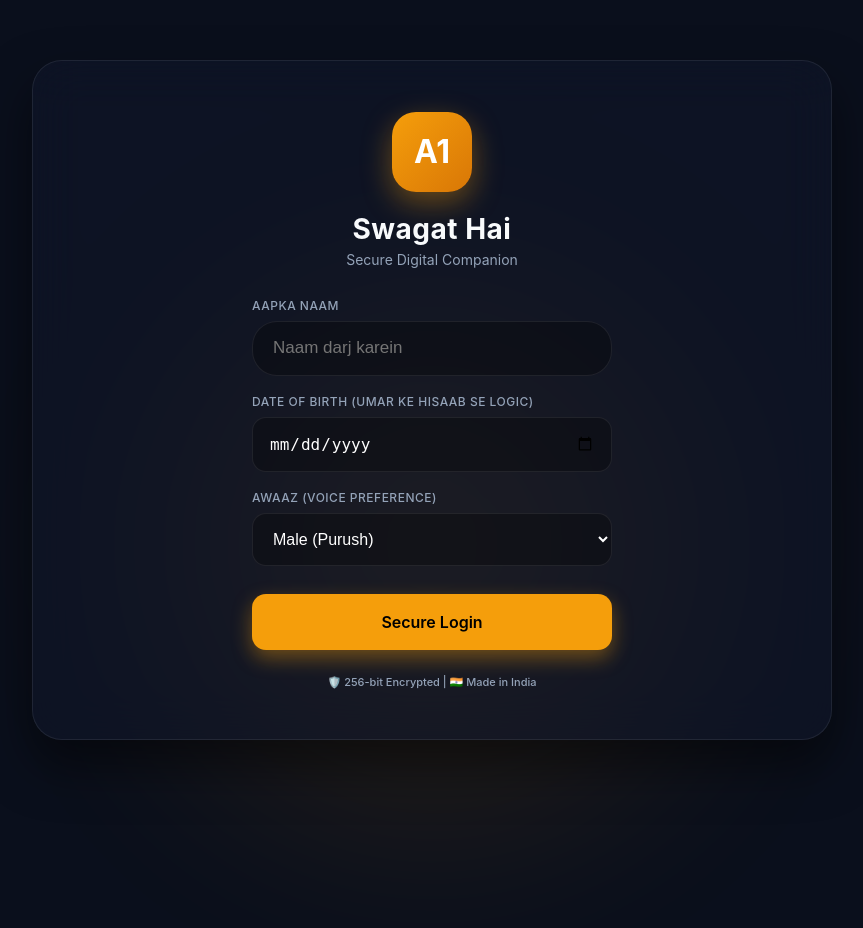
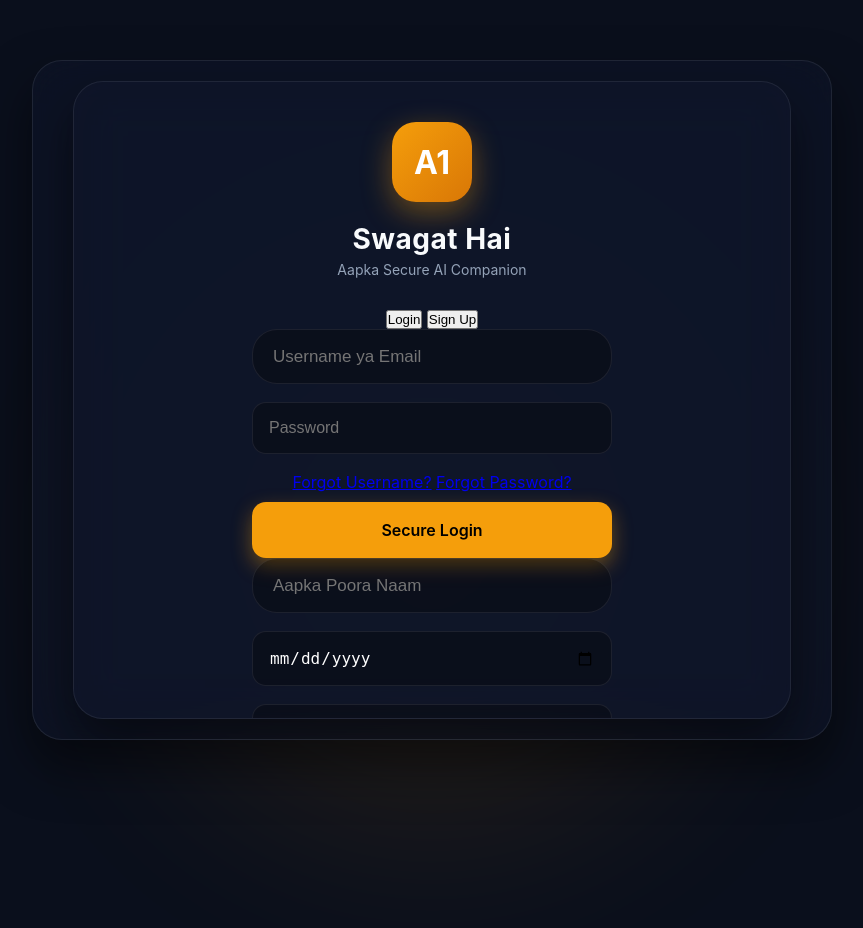
Before and after one commit to Pawan7489/One, a Flask app: page / in a window 1280 px wide. Shown: the whole page, without its empty margins (208-1071 px from the left). Run offline with Flask 3, Linux system fonts and the light colour scheme.

Commit message:
Update index.html

```diff
--- a/templates/index.html
+++ b/templates/index.html
@@ -11,34 +11,100 @@
     <div class="ambient-bg-glow"></div>
 
     <div class="main-wrapper">
+        <div class="main-wrapper">
 
-        <div id="login-screen" class="app-screen">
+        <div id="auth-screen" class="app-screen">
             <div class="login-content">
                 <div class="logo-box aura-glow">A1</div>
                 <h1 class="welcome-text">Swagat Hai</h1>
-                <p class="subtitle">Secure Digital Companion</p>
+                <p class="subtitle">Aapka Secure AI Companion</p>
 
-                <form id="login-form">
+                <div class="auth-tabs">
+                    <button id="tab-login" class="auth-tab active">Login</button>
+                    <button id="tab-signup" class="auth-tab">Sign Up</button>
+                </div>
+
+                <form id="login-form" class="auth-form">
                     <div class="input-field">
-                        <label>Aapka Naam</label>
-                        <input type="text" id="user-name" required placeholder="Naam darj karein">
+                        <input type="text" id="login-username" required placeholder="Username ya Email">
                     </div>
                     <div class="input-field">
-                        <label>Date of Birth (Umar ke hisaab se logic)</label>
-                        <input type="date" id="user-dob" required>
+                        <input type="password" id="login-password" required placeholder="Password">
                     </div>
-                    <div class="input-field">
-                        <label>Awaaz (Voice Preference)</label>
-                        <select id="user-gender">
-                            <option value="male">Male (Purush)</option>
-                            <option value="female">Female (Mahila)</option>
-                        </select>
+                    <div class="forgot-links">
+                        <a href="#">Forgot Username?</a>
+                        <a href="#">Forgot Password?</a>
                     </div>
                     <button type="submit" class="btn-primary apple-btn">Secure Login</button>
                 </form>
-                <div class="trust-badge">🛡️ 256-bit Encrypted | 🇮🇳 Made in India</div>
+
+                <form id="signup-form" class="auth-form hidden">
+                    <div class="input-field">
+                        <input type="text" id="reg-name" required placeholder="Aapka Poora Naam">
+                    </div>
+                    <div class="input-row">
+                        <div class="input-field w-50">
+                            <input type="date" id="reg-dob" required title="Date of Birth">
+                        </div>
+                        <div class="input-field w-50">
+                            <select id="reg-gender">
+                                <option value="male">Male (Purush)</option>
+                                <option value="female">Female (Mahila)</option>
+                            </select>
+                        </div>
+                    </div>
+                    <div class="input-field">
+                        <input type="text" id="reg-username" required placeholder="Naya Username banayein">
+                    </div>
+                    <div class="input-field">
+                        <input type="password" id="reg-password" required placeholder="Naya Password">
+                    </div>
+                    <button type="submit" class="btn-primary apple-btn">Create Account</button>
+                </form>
+
+                <div class="social-divider"><span>OR CONTINUE WITH</span></div>
+                <div class="social-logins">
+                    <button class="social-btn apple-btn">🌐 Google</button>
+                    <button class="social-btn apple-btn">🐙 GitHub</button>
+                    <button class="social-btn apple-btn">📱 Mobile OTP</button>
+                </div>
+
             </div>
         </div>
+
+        <div id="chat-screen" class="app-screen hidden">
+            <div class="header">
+                <div class="logo-text">A1</div>
+                <div class="mode-badge" id="persona-badge">Mode: Active</div>
+            </div>
+
+            <div class="hologram-stage">
+                <div class="hologram-container" id="hologram">
+                    <div class="aura-ring ring-1"></div>
+                    <div class="aura-ring ring-2"></div>
+                    <div class="hologram-core">A1</div>
+                </div>
+                <p id="status-text">Ready...</p>
+            </div>
+
+            <div class="chat-box" id="chat-box">
+                </div>
+
+            <div class="input-area">
+                <button id="mic-btn" class="mic-btn apple-btn">🎤</button>
+                <input type="text" id="user-input" placeholder="Message ya command dijiye..." autocomplete="off">
+                <button id="send-btn" class="send-btn apple-btn">Send</button>
+            </div>
+
+            <div class="security-footer">
+                <span class="shield">🛡️ End-to-End Encrypted</span> •
+                <span class="india">🇮🇳 Proudly Made in India</span> •
+                <span class="text-green">🔒 100% Privacy</span>
+            </div>
+        </div>
+
+    </div>
+
 
         <div id="chat-screen" class="app-screen hidden">
             <div class="header">
```
